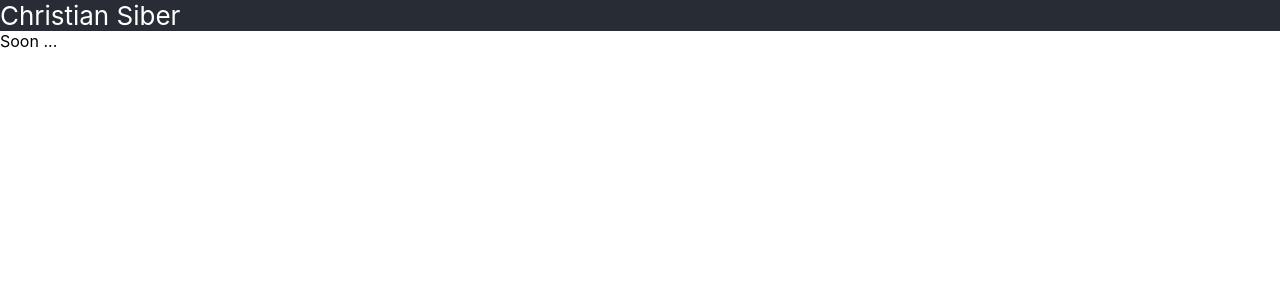
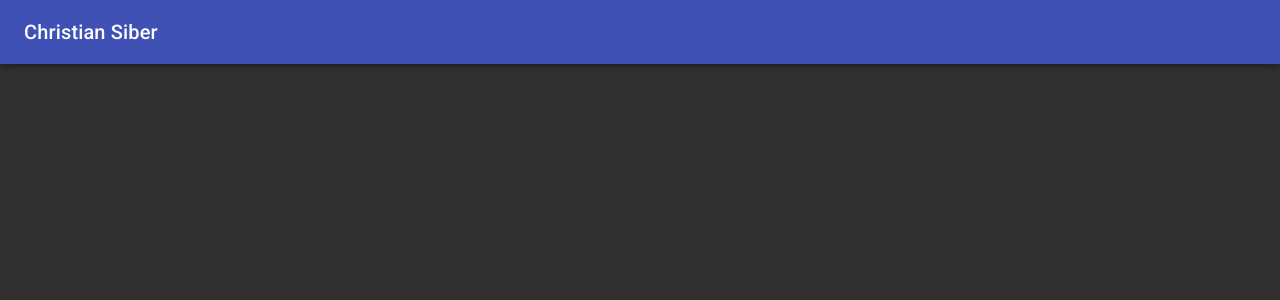
Before and after one commit to chrsi/csiber.at, a React (Create React App) app: page / in a window 1280 px wide. Shown: the top 300 px of the page. Built offline with nearby package versions, Linux system fonts and the light colour scheme.

Commit message:
Include material-ui library

```diff
--- a/package.json
+++ b/package.json
@@ -4,6 +4,8 @@
   "private": true,
   "homepage": "https://chrsi.github.io/",
   "dependencies": {
+    "@material-ui/core": "^4.9.7",
+    "@material-ui/icons": "^4.9.1",
     "@testing-library/jest-dom": "^4.2.4",
     "@testing-library/react": "^9.5.0",
     "@testing-library/user-event": "^7.2.1",
--- a/public/index.html
+++ b/public/index.html
@@ -3,6 +3,8 @@
   <head>
     <meta charset="utf-8" />
     <link rel="icon" href="%PUBLIC_URL%/favicon.ico" />
+    <link rel="stylesheet" href="https://fonts.googleapis.com/css?family=Roboto:300,400,500,700&display=swap" />
+    <link rel="stylesheet" href="https://fonts.googleapis.com/icon?family=Material+Icons" />
     <meta name="viewport" content="width=device-width, initial-scale=1" />
     <meta name="theme-color" content="#000000" />
     <meta
--- a/src/App.js
+++ b/src/App.js
@@ -1,15 +1,22 @@
 import React from 'react';
 import './App.css';
+import { ThemeProvider } from "@material-ui/styles";
+import { PageHeader } from './components/page-header/PageHeader';
+import { CssBaseline } from '@material-ui/core';
+import { createMuiTheme } from '@material-ui/core';
 
-function App() {
+const theme = createMuiTheme({
+  palette: {
+    type: "dark"
+  }
+});
+
+const App = ()  => {
   return (
-    <div className="app">
-      <header className="app-header">
-        <span className="title">Christian Siber</span>
-      </header>
-
-      <div>Soon ...</div>
-    </div>
+    <ThemeProvider theme={theme}>
+      <CssBaseline />
+      <PageHeader />
+    </ThemeProvider>
   );
 }
 
--- /dev/null
+++ b/src/components/page-header/PageHeader.js
@@ -0,0 +1,14 @@
+import React from 'react';
+import { AppBar, Toolbar, Typography } from '@material-ui/core';
+
+export const PageHeader = () => {
+  return (
+    <AppBar position="static">
+      <Toolbar>
+        <Typography variant="h6">
+          Christian Siber
+        </Typography>
+      </Toolbar>
+     </AppBar>
+  )
+}
```
Also changed, not shown: 1 other file (tests, documents, lock files or other folders).
